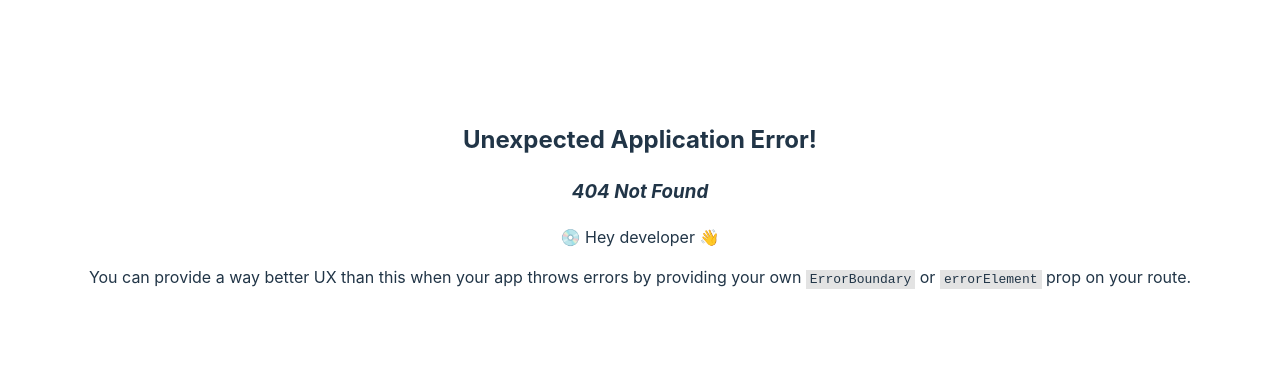
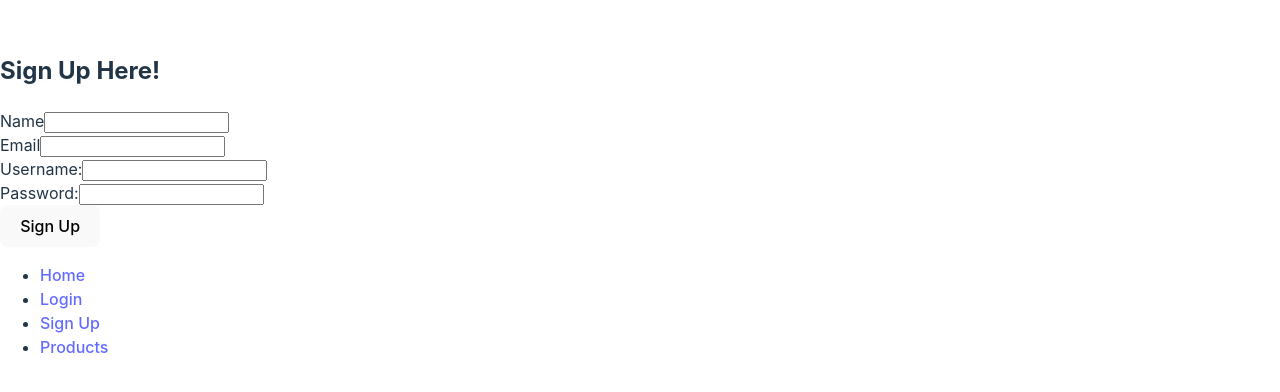
Before and after one commit to JGrant024/Jonathan_skinCare, a React (Vite) app: page /signup in a window 1280 px wide. Before the commit this address had no page. Shown: the part 196-588 px from the top of the page. Built offline with nearby package versions, Linux system fonts and the light colour scheme.

Commit message:
updated routes, created login, and sign up pages

```diff
--- a/src/App.jsx
+++ b/src/App.jsx
@@ -1,25 +1,47 @@
-import { useState } from "react";
-import "./App.css";
-import { RouterProvider, createBrowserRouter } from "react-router-dom";
+import { BrowserRouter as Router } from "react-router-dom"; // Import BrowserRouter from react-router-dom
+import { RouterProvider, createBrowserRouter } from "react-router-dom"; // Import RouterProvider and createBrowserRouter
 import Products from "./routes/Products";
 import ErrorPage from "./pages/ErrorPage";
+import Navbar from "./Navbar";
+import Login from "./Login";
+import Signup from "./Signup";
+// import Layout from "./pages/components/Layout";
 
 const router = createBrowserRouter([
   {
-    path: "/",
-    element: <div>Welcome to Essentiald Skin </div>,
+    // element: <Layout />,
+    errorElement: <ErrorPage />,
+    children: [
+      {
+        path: "/home",
+        element: <div>Welcome to Essentiald Skin </div>,
+      },
+
+      {
+        path: "/products",
+        element: <Products />,
+      },
+      {
+        path: "/login",
+        element: <Login />,
+      },
+      {
+        path: "/signup",
+        element: <Signup />,
+      },
+    ],
   },
-  {
-    path: "/products",
-    element: <Products />,
-  },
-
 ]);
 
 function App() {
   return (
     <>
       <RouterProvider router={router} />
+
+      <Router>
+        {" "}
+        <Navbar navbar={Navbar} />
+      </Router>
     </>
   );
 }
--- /dev/null
+++ b/src/Login.jsx
@@ -0,0 +1,50 @@
+import { useState } from "react";
+
+const Login = () => {
+  const [username, setUsername] = useState("");
+  const [password, setPassword] = useState("");
+
+  const handleSubmit = (event) => {
+    event.preventDefault();
+    // Here you can perform authentication logic, such as sending a request to a backend server
+    console.log("Username:", username);
+    console.log("Password:", password);
+    // Reset form fields after submission
+    setUsername("");
+    setPassword("");
+  };
+
+  return (
+    <div>
+      <h2>Login</h2>
+      <form onSubmit={handleSubmit}>
+        <div>
+          <label htmlFor="username">Username:</label>
+          <input
+            type="text"
+            id="username"
+            value={username}
+            onChange={(e) => setUsername(e.target.value)}
+            required
+          />
+        </div>
+        <div>
+          <label htmlFor="password">Password:</label>
+          <input
+            type="password"
+            id="password"
+            value={password}
+            onChange={(e) => setPassword(e.target.value)}
+            required
+          />
+        </div>
+        <button type="submit">Login</button>
+      </form>
+    </div>
+  );
+  function Login() {
+    return <Login />;
+  }
+};
+
+export default Login;
--- /dev/null
+++ b/src/Navbar.jsx
@@ -0,0 +1,24 @@
+import { Link } from "react-router-dom";
+
+const Navbar = () => {
+  return (
+    <nav>
+      <ul>
+        <li>
+          <Link to="/home">Home</Link>
+        </li>
+        <li>
+          <Link to="/login">Login</Link>
+        </li>
+        <li>
+          <Link to="/signup">Sign Up</Link>
+        </li>
+        <li>
+          <Link to="/Products">Products</Link>
+        </li>
+      </ul>
+    </nav>
+  );
+};
+
+export default Navbar;
--- /dev/null
+++ b/src/Signup.jsx
@@ -0,0 +1,76 @@
+import { useState } from "react";
+
+const Signup = () => {
+  const [name, setName] = useState("");
+  const [email, setEmail] = useState("");
+  const [username, setUsername] = useState("");
+  const [password, setPassword] = useState("");
+
+  const handleSubmit = (event) => {
+    event.preventDefault();
+    // Here you can perform authentication logic, such as sending a request to a backend server
+    console.log("Username:", username);
+    console.log("Password:", password);
+    // Reset form fields after submission
+    setUsername("");
+    setPassword("");
+  };
+
+  return (
+    <div>
+      <h2>Sign Up Here!</h2>
+      <form onSubmit={handleSubmit}>
+        <div>
+          <label htmlFor="name">Name</label>
+          <input
+            type="text"
+            id="name"
+            value={name}
+            onChange={(e) => setName(e.target.value)}
+            required
+          />
+        </div>
+      </form>
+      <form onSubmit={handleSubmit}>
+        <div>
+          <label htmlFor="email">Email</label>
+          <input
+            type="text"
+            id="email"
+            value={email}
+            onChange={(e) => setEmail(e.target.value)}
+            required
+          />
+        </div>
+      </form>
+      <form onSubmit={handleSubmit}>
+        <div>
+          <label htmlFor="username">Username:</label>
+          <input
+            type="text"
+            id="username"
+            value={username}
+            onChange={(e) => setUsername(e.target.value)}
+            required
+          />
+        </div>
+        <div>
+          <label htmlFor="password">Password:</label>
+          <input
+            type="password"
+            id="password"
+            value={password}
+            onChange={(e) => setPassword(e.target.value)}
+            required
+          />
+        </div>
+        <button type="submit">Sign Up</button>
+      </form>
+    </div>
+  );
+  function Login() {
+    return <Login />;
+  }
+};
+
+export default Signup;
--- /dev/null
+++ b/src/pages/components/Layout.jsx
@@ -0,0 +1,18 @@
+// import { Outlet } from "react-router-dom";
+// import Navigtion from "../components/Navigation";
+
+// const mainNav = [
+//   { title: "Main", URL: "/" },
+//   { title: "Products", URL: "/Products" },
+// ];
+
+// const Layout = () => {
+//   return (
+//     <>
+//       <Navigtion navItems={mainNav} />
+//       <Outlet />
+//     </>
+//   );
+// };
+
+// export default Layout;
--- a/src/routes/Products.jsx
+++ b/src/routes/Products.jsx
@@ -1,4 +1,4 @@
-import React, { useEffect, useState } from "react";
+import { useEffect, useState } from "react";
 
 function fetchData() {
   return fetch("https://fakestoreapi.com/products")
```
Also changed, not shown: 2 other files (tests, documents, lock files or other folders).
